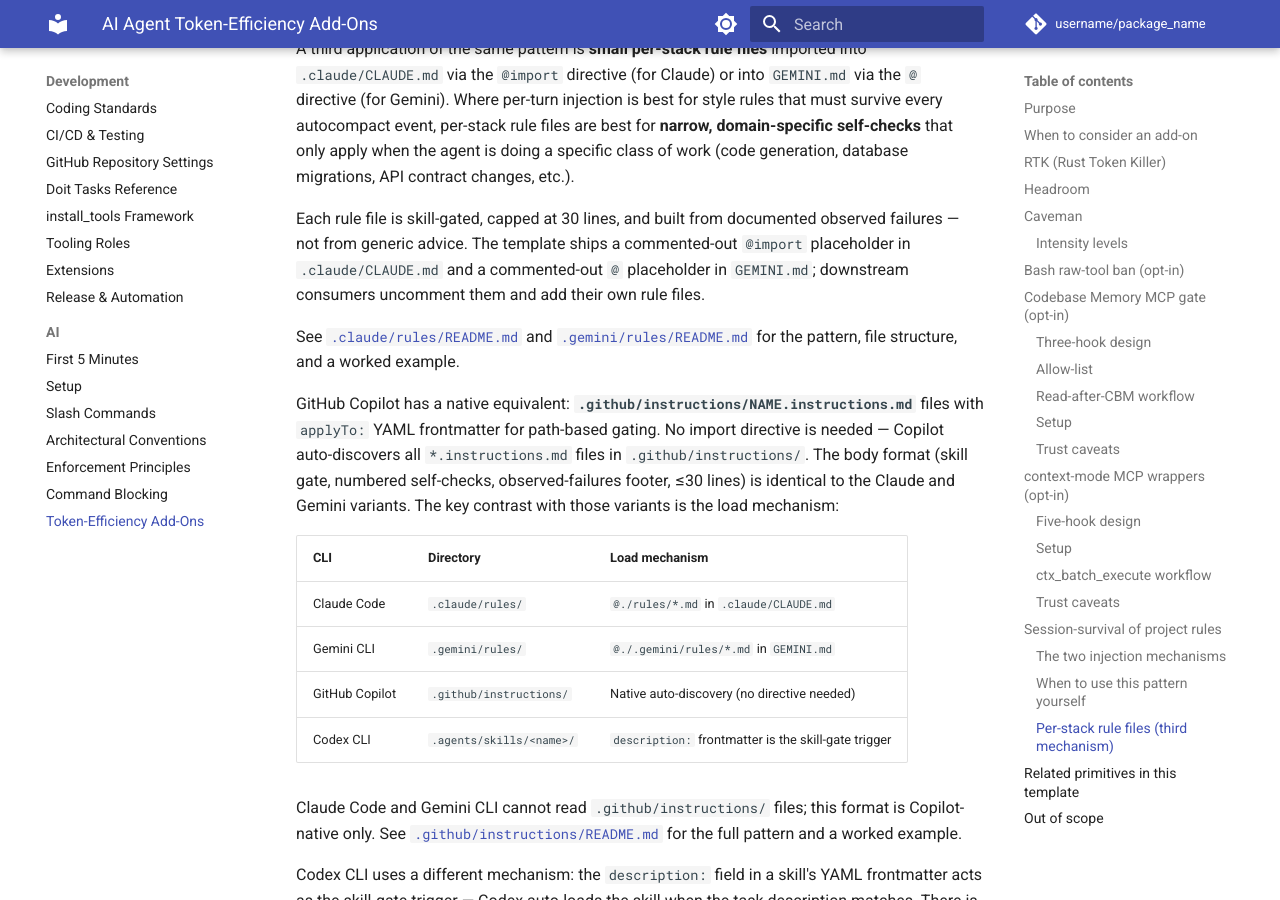
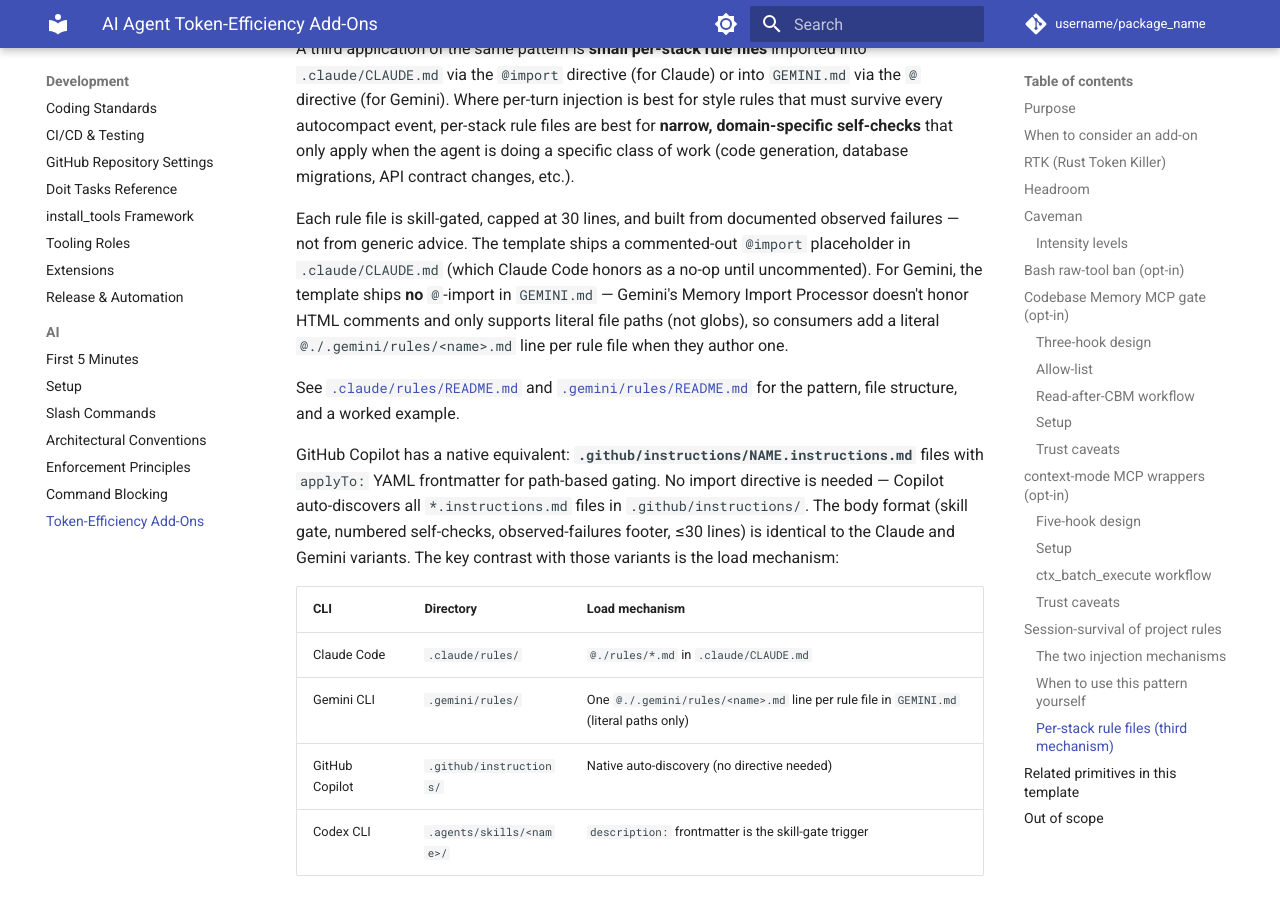
Before and after one commit to endavis/pyproject-template, an MkDocs documentation site: the page built from docs/development/ai/token-efficiency-add-ons.md, in a window 1280 px wide and 900 px high, scrolled down 13406 px. Built offline with MkDocs 1.6.1 and Material for MkDocs 9.7.7, drawn with Linux system fonts in a browser that asks for light colours; comment, search, counter and statistics services are not loaded.

Commit message:
chore: switch .gemini/rules/ pattern to per-file @-imports (merges PR #553, addresses #552)
Gemini CLI's Memory Import Processor only documents support for literal
relative or absolute paths in @-imports — globs like @./.gemini/rules/*.md
are undocumented behavior that emits a spurious ENOENT log on every run
(the processor calls access() on the literal pattern before expanding it).
The HTML-comment toggle introduced in PR #543 also doesn't work — Gemini
processes the directive regardless of HTML comments.

Replace the dormant `<!-- @./.gemini/rules/*.md -->` scaffold in GEMINI.md
with no import line at all. When consumers author rules, they add a literal
@./.gemini/rules/<name>.md line per file. Update .gemini/rules/README.md
and three cross-reference tables (token-efficiency-add-ons,
.github/instructions, .agents/skills) to match the corrected pattern.

Addresses #552

```diff
--- a/docs/development/ai/token-efficiency-add-ons.md
+++ b/docs/development/ai/token-efficiency-add-ons.md
@@ -559,8 +559,10 @@
 
 Each rule file is skill-gated, capped at 30 lines, and built from documented observed failures —
 not from generic advice. The template ships a commented-out `@import` placeholder in
-`.claude/CLAUDE.md` and a commented-out `@` placeholder in `GEMINI.md`; downstream consumers
-uncomment them and add their own rule files.
+`.claude/CLAUDE.md` (which Claude Code honors as a no-op until uncommented). For Gemini, the
+template ships **no** `@`-import in `GEMINI.md` — Gemini's Memory Import Processor doesn't honor
+HTML comments and only supports literal file paths (not globs), so consumers add a literal
+`@./.gemini/rules/<name>.md` line per rule file when they author one.
 
 See [`.claude/rules/README.md`](../../../.claude/rules/README.md) and
 [`.gemini/rules/README.md`](../../../.gemini/rules/README.md) for the pattern, file structure, and
@@ -575,7 +577,7 @@
 | CLI | Directory | Load mechanism |
 | :--- | :--- | :--- |
 | Claude Code | `.claude/rules/` | `@./rules/*.md` in `.claude/CLAUDE.md` |
-| Gemini CLI | `.gemini/rules/` | `@./.gemini/rules/*.md` in `GEMINI.md` |
+| Gemini CLI | `.gemini/rules/` | One `@./.gemini/rules/<name>.md` line per rule file in `GEMINI.md` (literal paths only) |
 | GitHub Copilot | `.github/instructions/` | Native auto-discovery (no directive needed) |
 | Codex CLI | `.agents/skills/<name>/` | `description:` frontmatter is the skill-gate trigger |
 
```
Also changed, not shown: .agents/skills/README.md (+1 -1 lines), .gemini/rules/README.md (+14 -10 lines), GEMINI.md (+0 -2 lines), .github/instructions/README.md.
